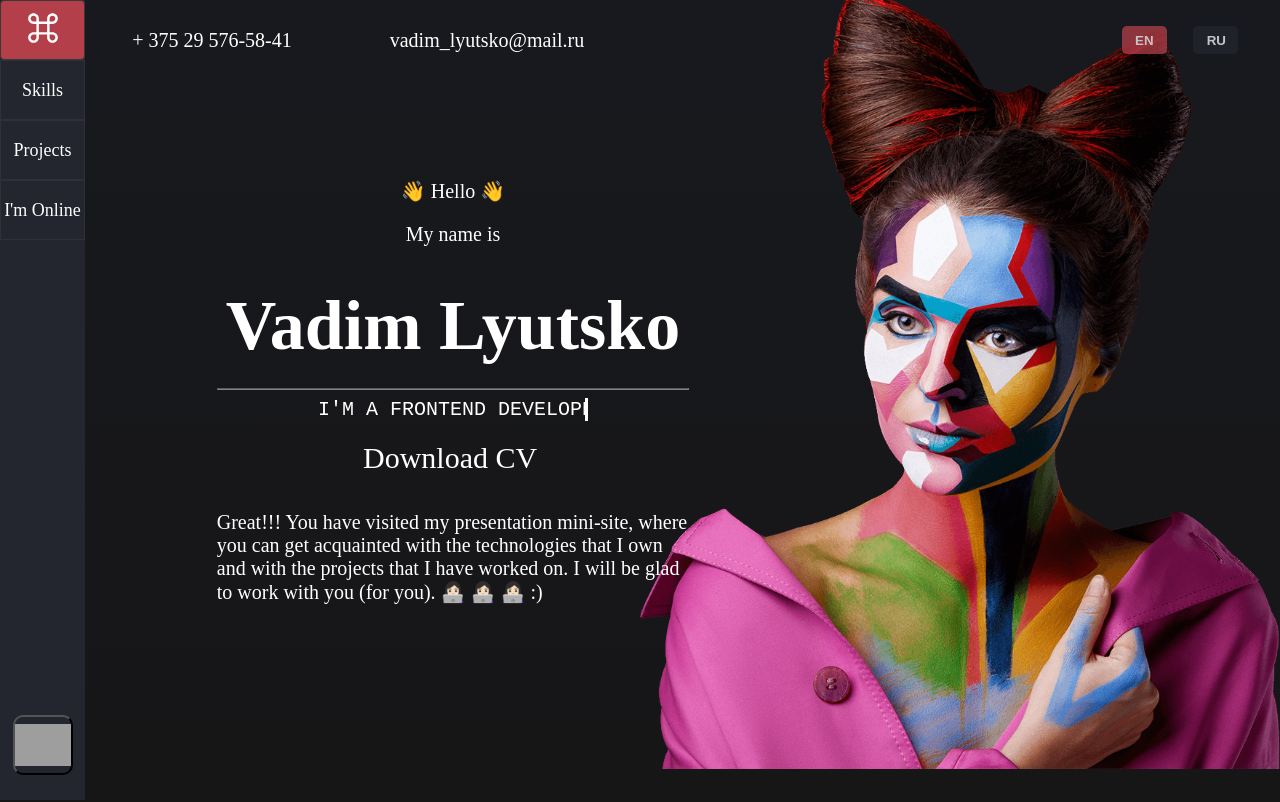
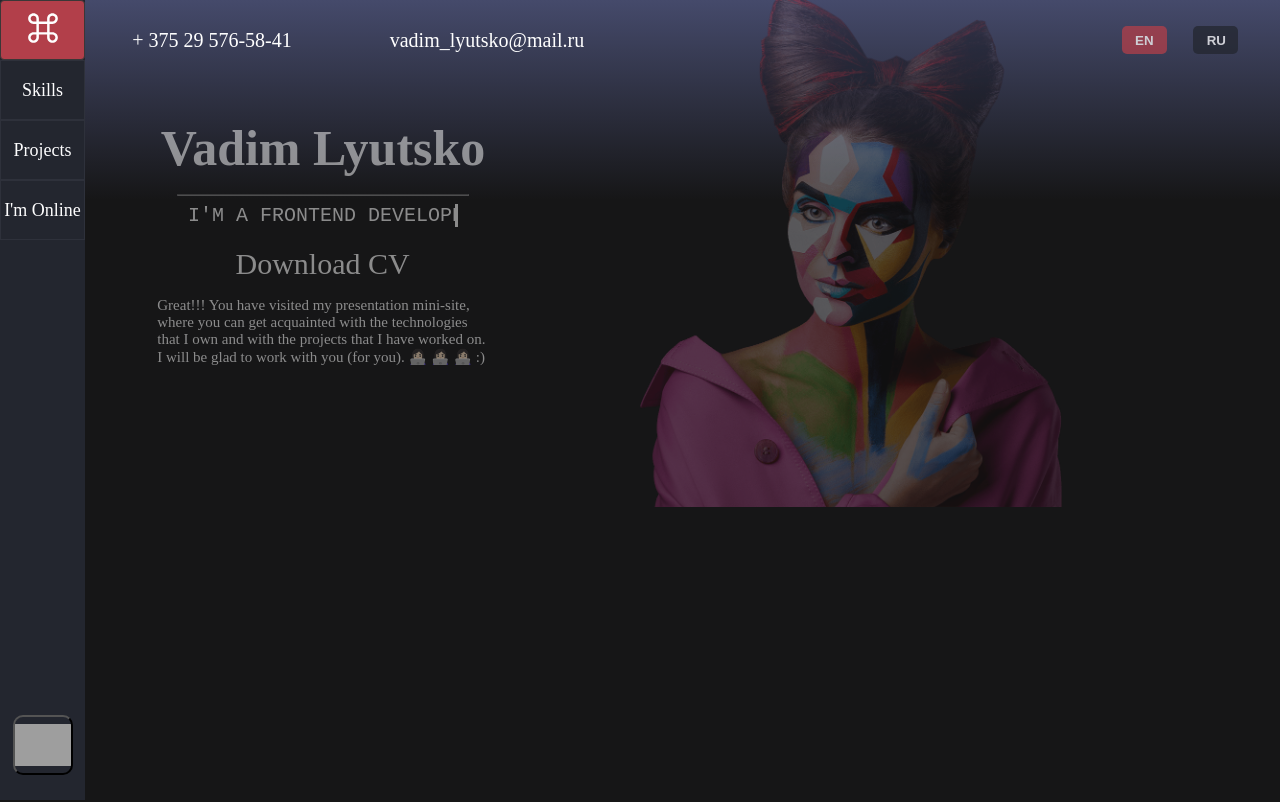
Before and after one commit to VadimLyutsko/Portfolio, a React (Create React App) app: page / in a window 1280 px wide. Shown: the top 802 px of the page. Built offline with nearby package versions, Linux system fonts and the light colour scheme; grey boxes are pictures that could not be loaded.

Commit message:
Fixed mainPage CSS (landscape)

```diff
--- a/src/components/header/Header.module.css
+++ b/src/components/header/Header.module.css
@@ -98,4 +98,12 @@
         background: linear-gradient(0deg, rgb(29, 29, 208) 0%, rgba(24, 25, 30, 1) 100%);
         display: flex;
     }
+
+    .personalData{
+        z-index: 5;
+    }
+
+    .buttonContainer{
+        z-index: 5;
+    }
 }
--- a/src/components/mainPage/MainPage.module.css
+++ b/src/components/mainPage/MainPage.module.css
@@ -225,5 +225,55 @@
 
 /* iPhone 12, 12 Pro, 13, 13 Pro (альбомный режим) */
 @media only screen and (orientation: landscape) and (min-device-width: 390px) and (max-device-height: 844px){
+    .main90 {
+        --tw-bg-opacity: 1;
+        background: linear-gradient(0deg, rgba(22,22,23,1) 75%, rgb(69, 74, 107) 100%);
+    }
+
+    .bannerContainer {
+        opacity: 0.3;
+        width: 422px;
+        z-index: 0;
+    }
+
+    .container {
+        width: 390px;
+        z-index: 1;
+        opacity: 0.5;
+        padding: 0;
+    }
+
+    .container h1 {
+        font-size: 50px;
+        line-height: 25px;
+    }
+
+    .container h5{
+        display: none;
+    }
+
+    .container hr {
+        margin-top: 25px;
+    }
+
+    .resumeBlockRu {
+        width: 150px;
+        margin:auto;
+        z-index: 5;
+    }
+
+    .resumeBlockEn {
+        width: 175px;
+        margin:auto;
+        z-index: 5;
+    }
+
+    .myDescription{
+        width: 85%;
+        font-size: 15px;
+        font-stretch: expanded;
+        margin: auto;
+        padding: 0;
+    }
 
 }
```
